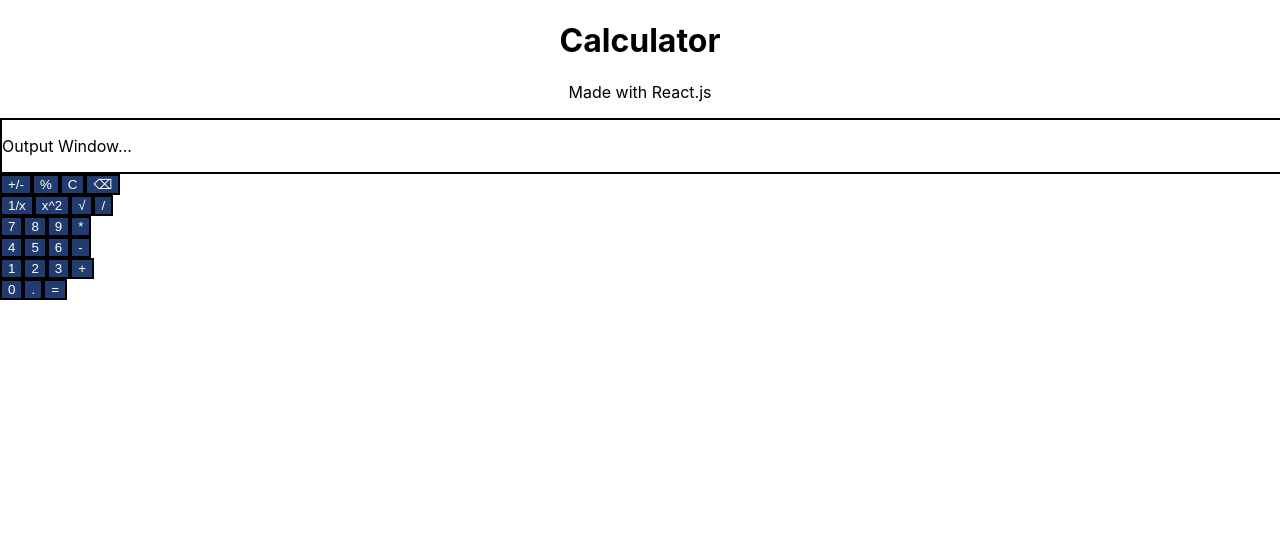
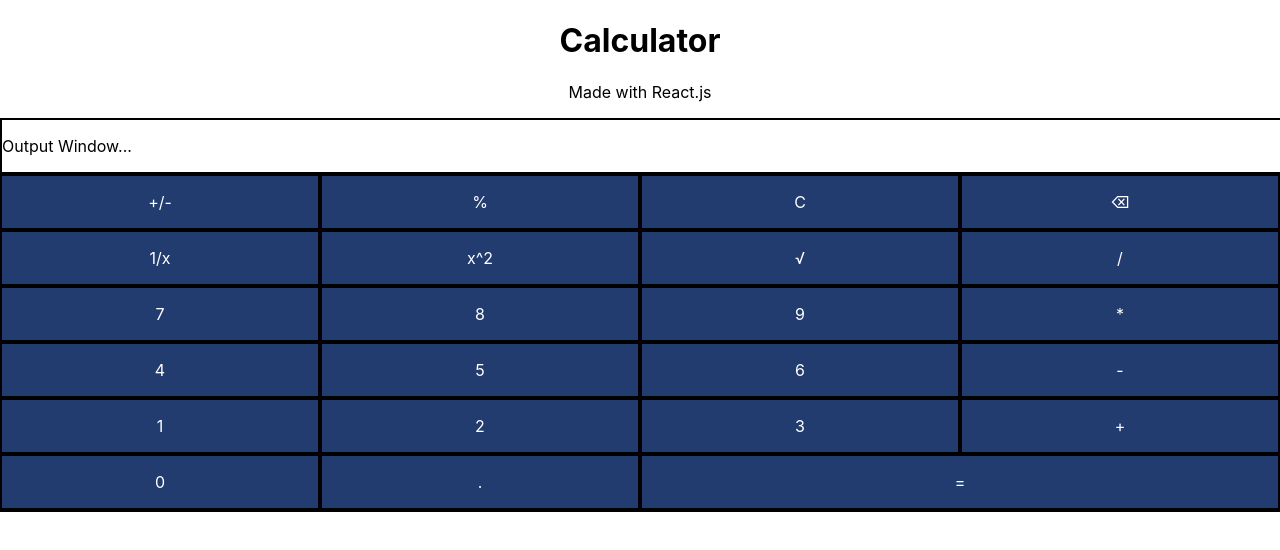
Before and after one commit to pravirchugh/Calculator, a React (Create React App) app: page / in a window 1280 px wide. Shown: the top 550 px of the page. Built offline with nearby package versions, Linux system fonts and the light colour scheme.

Commit message:
Improved styling and layout of buttons

```diff
--- a/src/App.css
+++ b/src/App.css
@@ -10,8 +10,15 @@ header {
 .buttons {
   display: flex;
   flex-direction: column;
+  border-bottom: 2px solid black;
 }
 .buttonRow {
   display: flex;
   flex-direction: row;
 }
+.buttonElement {
+  width: 25%;
+}
+.doubleButtonElement {
+  width: 50%;
+}
--- a/src/App.js
+++ b/src/App.js
@@ -20,44 +20,99 @@ function App() {
         <div className="buttons">
 
           <div className="buttonRow">
+            <div className="buttonElement">
               <NumberButton val="+/-"></NumberButton>
+            </div>
+
+            <div className="buttonElement">
               <NumberButton val="%"></NumberButton>
+            </div>
+            <div className="buttonElement">
               <NumberButton val="C"></NumberButton>
+            </div>
+            <div className="buttonElement">
               <NumberButton val="⌫"></NumberButton>
+            </div>
           </div>
 
           <div className="buttonRow">
+            <div className="buttonElement">
               <NumberButton val="1/x"></NumberButton>
+            </div>
+
+            <div className="buttonElement">
               <NumberButton val="x^2"></NumberButton>
+            </div>
+            <div className="buttonElement">
               <NumberButton val="√"></NumberButton>
+            </div>
+            <div className="buttonElement">
               <NumberButton val="/"></NumberButton>
+            </div>
+          </div>
+
+
+          <div className="buttonRow">
+            <div className="buttonElement">
+              <NumberButton val="7"></NumberButton>
+            </div>
+
+            <div className="buttonElement">
+              <NumberButton val="8"></NumberButton>
+            </div>
+            <div className="buttonElement">
+              <NumberButton val="9"></NumberButton>
+            </div>
+            <div className="buttonElement">
+              <NumberButton val="*"></NumberButton>
+            </div>
+          </div>
+
+
+          <div className="buttonRow">
+            <div className="buttonElement">
+              <NumberButton val="4"></NumberButton>
+            </div>
+
+            <div className="buttonElement">
+              <NumberButton val="5"></NumberButton>
+            </div>
+            <div className="buttonElement">
+              <NumberButton val="6"></NumberButton>
+            </div>
+            <div className="buttonElement">
+              <NumberButton val="-"></NumberButton>
+            </div>
           </div>
 
           <div className="buttonRow">
-            <NumberButton val="7"></NumberButton>
-            <NumberButton val="8"></NumberButton>
-            <NumberButton val="9"></NumberButton>
-            <NumberButton val="*"></NumberButton>
+            <div className="buttonElement">
+              <NumberButton val="1"></NumberButton>
+            </div>
+
+            <div className="buttonElement">
+              <NumberButton val="2"></NumberButton>
+            </div>
+            <div className="buttonElement">
+              <NumberButton val="3"></NumberButton>
+            </div>
+            <div className="buttonElement">
+              <NumberButton val="+"></NumberButton>
+            </div>
           </div>
 
           <div className="buttonRow">
-            <NumberButton val="4"></NumberButton>
-            <NumberButton val="5"></NumberButton>
-            <NumberButton val="6"></NumberButton>
-            <NumberButton val="-"></NumberButton>
+            <div className="buttonElement">
+              <NumberButton val="0"></NumberButton>
             </div>
 
-          <div className="buttonRow">
-            <NumberButton val="1"></NumberButton>
-            <NumberButton val="2"></NumberButton>
-            <NumberButton val="3"></NumberButton>
-            <NumberButton val="+"></NumberButton>
+            <div className="buttonElement">
+              <NumberButton val="."></NumberButton>
             </div>
-
-          <div className="buttonRow">
-            <NumberButton val="0"></NumberButton>
-            <NumberButton val="."></NumberButton>
+            <div className="doubleButtonElement">
+              {/* Has twice the width of the other buttons */}
               <NumberButton val="="></NumberButton>
+            </div>
 
           </div>
 
--- a/src/components/NumberButton.js
+++ b/src/components/NumberButton.js
@@ -4,7 +4,11 @@ import './NumberButton.css'
 function NumberButton(props){
     return (
         <>
-            <button className="numberBtn">{props.val}</button>
+            <div className="numberBtn">
+
+                <p style={{textAlign: "center"}}>{props.val}</p>
+
+            </div>
         </>
     )
 }
```
Lines whose indentation alone changed are shown as unchanged.
